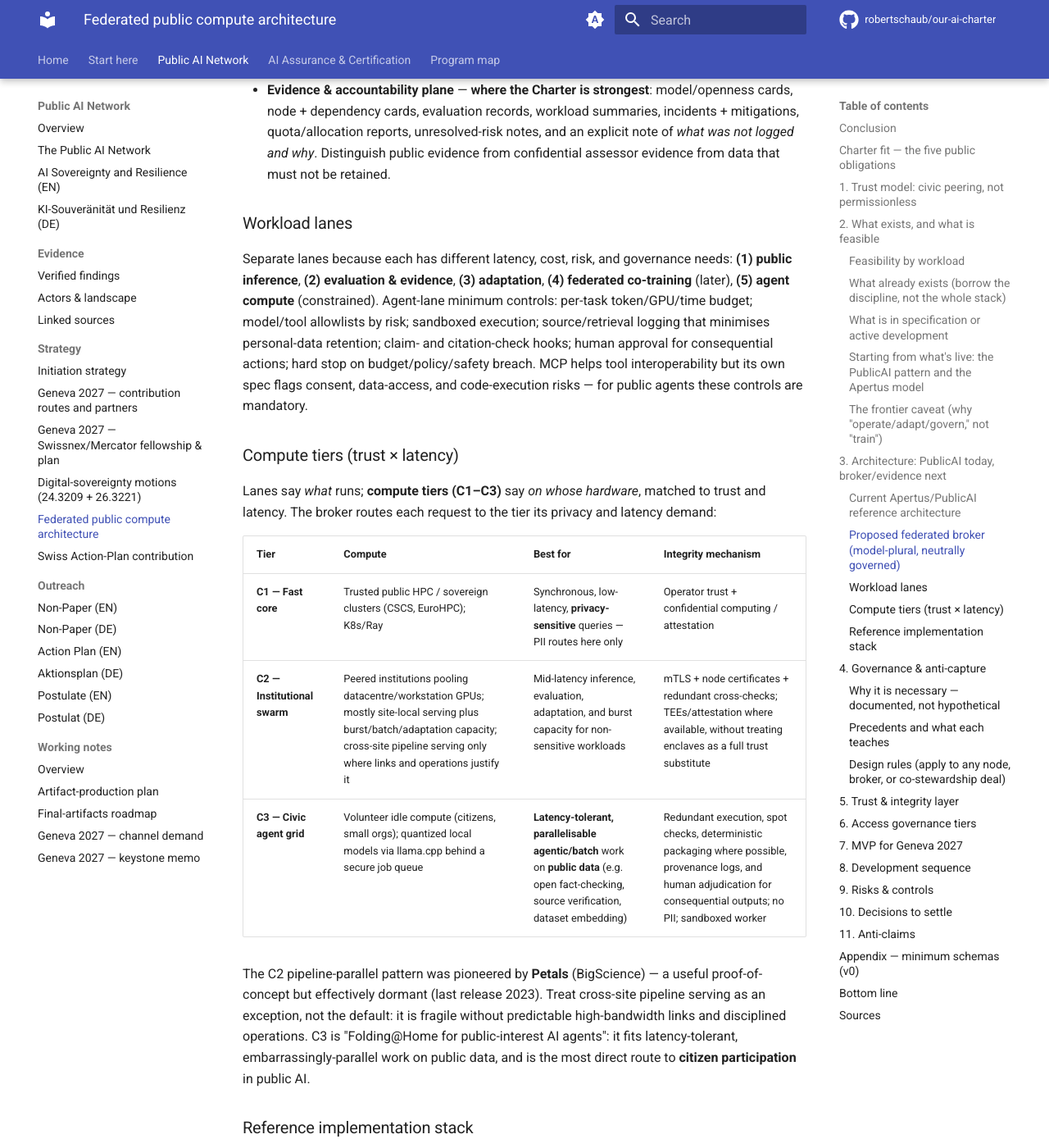
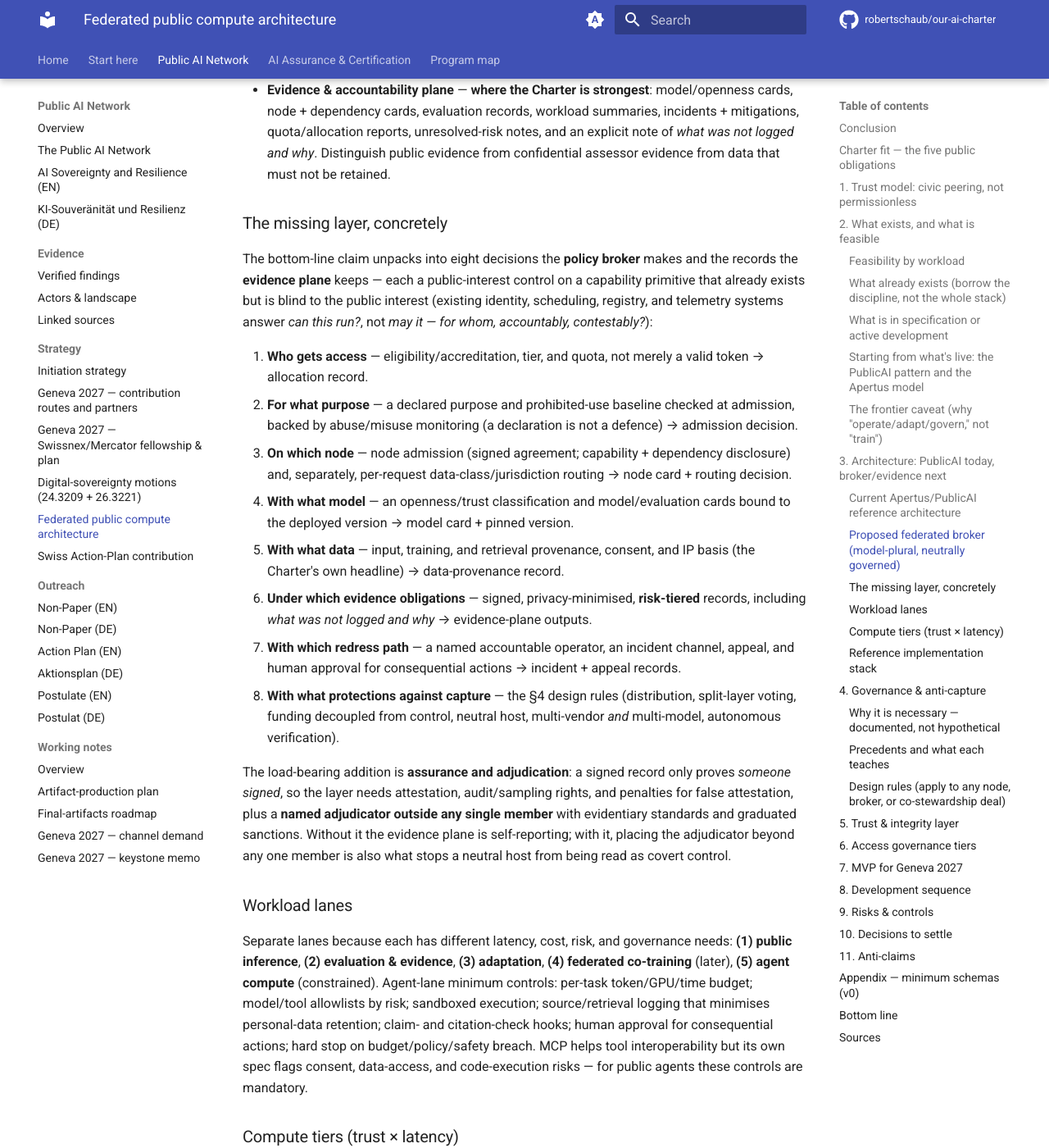
Before and after one commit to robertschaub/our-ai-charter, an MkDocs documentation site: the page built from docs/Public AI Network/Strategy/federated-public-compute-architecture.md, in a window 1280 px wide and 1400 px high, scrolled down 7605 px. Shown: the whole window at 82% size. Built offline with MkDocs 1.6.1 and Material for MkDocs 9.7.7, drawn with Linux system fonts in a browser that asks for light colours; plug-ins that fetch from the network failed and are left out; comment, search, counter and statistics services are not loaded; some of the changed text lies outside the part shown.

Commit message:
docs(compute): make the control-and-evidence layer concrete (8 questions + assurance/adjudication)
Incorporates a GPT-5.5 cross-model review of the bottom-line claim:

- New "The missing layer, concretely" subsection (section 3): the eight
  policy-broker decisions and evidence-plane records behind the claim.
- Added an assurance-&-adjudication element (attestation, audit/sampling
  rights, false-attestation penalties, a named adjudicator outside any single
  member with graduated sanctions) - the review's top finding, and what keeps
  a neutral host from reading as covert control.
- Added a "with what data" clause (provenance/consent/IP) to the bottom-line
  sentence and the spine; split node-admission from per-request routing; made
  evidence obligations risk-tiered.
- Softened "compute is uniquely governable" -> "unusually governable"
  (faithful to Sastry et al.).
- Web-verified the load-bearing refs (EuroHPC Commission 50% votes; EU AI Act
  Arts. 5/53/55/73; Stanford FMTI; MLCommons AILuminate).

Co-Authored-By: Claude Opus 4.8 <noreply@anthropic.com>

```diff
--- a/docs/Public AI Network/Strategy/federated-public-compute-architecture.md
+++ b/docs/Public AI Network/Strategy/federated-public-compute-architecture.md
@@ -140,6 +140,21 @@ flowchart TB
 - **Compute nodes** — locally operated and locally governed; a live public-inference-utility node (PublicAI-style, serving Apertus in the first pilot) is the first reference node, and additional nodes publish capability records (Appendix), grouped into the three tiers below.
 - **Evidence & accountability plane** — **where the Charter is strongest**: model/openness cards, node + dependency cards, evaluation records, workload summaries, incidents + mitigations, quota/allocation reports, unresolved-risk notes, and an explicit note of *what was not logged and why*. Distinguish public evidence from confidential assessor evidence from data that must not be retained.
 
+### The missing layer, concretely
+
+The bottom-line claim unpacks into eight decisions the **policy broker** makes and the records the **evidence plane** keeps — each a public-interest control on a capability primitive that already exists but is blind to the public interest (existing identity, scheduling, registry, and telemetry systems answer *can this run?*, not *may it — for whom, accountably, contestably?*):
+
+1. **Who gets access** — eligibility/accreditation, tier, and quota, not merely a valid token → allocation record.
+2. **For what purpose** — a declared purpose and prohibited-use baseline checked at admission, backed by abuse/misuse monitoring (a declaration is not a defence) → admission decision.
+3. **On which node** — node admission (signed agreement; capability + dependency disclosure) and, separately, per-request data-class/jurisdiction routing → node card + routing decision.
+4. **With what model** — an openness/trust classification and model/evaluation cards bound to the deployed version → model card + pinned version.
+5. **With what data** — input, training, and retrieval provenance, consent, and IP basis (the Charter's own headline) → data-provenance record.
+6. **Under which evidence obligations** — signed, privacy-minimised, **risk-tiered** records, including *what was not logged and why* → evidence-plane outputs.
+7. **With which redress path** — a named accountable operator, an incident channel, appeal, and human approval for consequential actions → incident + appeal records.
+8. **With what protections against capture** — the §4 design rules (distribution, split-layer voting, funding decoupled from control, neutral host, multi-vendor *and* multi-model, autonomous verification).
+
+The load-bearing addition is **assurance and adjudication**: a signed record only proves *someone signed*, so the layer needs attestation, audit/sampling rights, and penalties for false attestation, plus a **named adjudicator outside any single member** with evidentiary standards and graduated sanctions. Without it the evidence plane is self-reporting; with it, placing the adjudicator beyond any one member is also what stops a neutral host from being read as covert control.
+
 ### Workload lanes
 
 Separate lanes because each has different latency, cost, risk, and governance needs: **(1) public inference**, **(2) evaluation & evidence**, **(3) adaptation**, **(4) federated co-training** (later), **(5) agent compute** (constrained). Agent-lane minimum controls: per-task token/GPU/time budget; model/tool allowlists by risk; sandboxed execution; source/retrieval logging that minimises personal-data retention; claim- and citation-check hooks; human approval for consequential actions; hard stop on budget/policy/safety breach. MCP helps tool interoperability but its own spec flags consent, data-access, and code-execution risks — for public agents these controls are mandatory.
@@ -194,7 +209,7 @@ What makes "no single power can switch off or capture" defensible rather than a
 | **EuroHPC** | Commission holds 50% of votes | *Cautionary*: legal form alone did not stop EU-dominance or vendor lock-in ([Open Future, Feb 2026](https://openfuture.eu/blog/who-controls-europes-ai-future/)) |
 | **ICAIN** | Aspiring independent association | The live Swiss nucleus — but the neutral legal entity is unbuilt |
 
-Background: compute is uniquely governable (detectable, excludable, concentrated supply chain) — [Computing Power and the Governance of AI](https://arxiv.org/abs/2402.08797) (Feb 2024) — and the [CERN-for-AI blueprint](https://cfg.eu/building-cern-for-ai/) supplies concrete oversight mechanisms. "Sovereignty not autarky" has direct backing: [Chatham House (Feb 2026)](https://www.chathamhouse.org/2026/02/how-middle-powers-can-weather-us-and-chinese-ai-dominance) names "share sovereignty" and "hedge" as two of four middle-power strategies.
+Background: compute is unusually governable (detectable, excludable, concentrated supply chain — though not the only chokepoint; data, payment rails, and cloud accounts are governable too) — [Computing Power and the Governance of AI](https://arxiv.org/abs/2402.08797) (Feb 2024) — and the [CERN-for-AI blueprint](https://cfg.eu/building-cern-for-ai/) supplies concrete oversight mechanisms. "Sovereignty not autarky" has direct backing: [Chatham House (Feb 2026)](https://www.chathamhouse.org/2026/02/how-middle-powers-can-weather-us-and-chinese-ai-dominance) names "share sovereignty" and "hedge" as two of four middle-power strategies.
 
 ### Design rules (apply to any node, broker, or co-stewardship deal)
 
@@ -313,7 +328,7 @@ PublicAIWorkload:
 
 ## Bottom line
 
-The strongest architecture for the Public AI Network is a **federated public-compute broker with an evidence plane** — **model-plural and neutrally governed**, with a first pilot that starts from what is already live (the PublicAI access pattern, serving Apertus) — peered as **civic infrastructure** (known, accountable nodes — not a permissionless swarm), governed by **split-layer, funding-decoupled, multi-vendor, neutrally-hosted** rules, and protected by **portability + TEEs/attestation + operational controls**. The runtime and first public-model access pattern already exist (PublicAI/Apertus). What is missing — and what the Charter can credibly contribute — is the public-interest control-and-evidence layer: who gets access, for what purpose, on which node, with what model, under which evidence obligations, with which redress path, and with what protections against capture.
+The strongest architecture for the Public AI Network is a **federated public-compute broker with an evidence plane** — **model-plural and neutrally governed**, with a first pilot that starts from what is already live (the PublicAI access pattern, serving Apertus) — peered as **civic infrastructure** (known, accountable nodes — not a permissionless swarm), governed by **split-layer, funding-decoupled, multi-vendor, neutrally-hosted** rules, and protected by **portability + TEEs/attestation + operational controls**. The runtime and first public-model access pattern already exist (PublicAI/Apertus). What is missing — and what the Charter can credibly contribute — is the public-interest control-and-evidence layer: who gets access, for what purpose, on which node, with what model, with what data, under which evidence obligations, with which redress path, and with what protections against capture.
 
 ## Sources
 
```
Also changed, not shown: CHANGELOG.md (+1 -0 lines).
